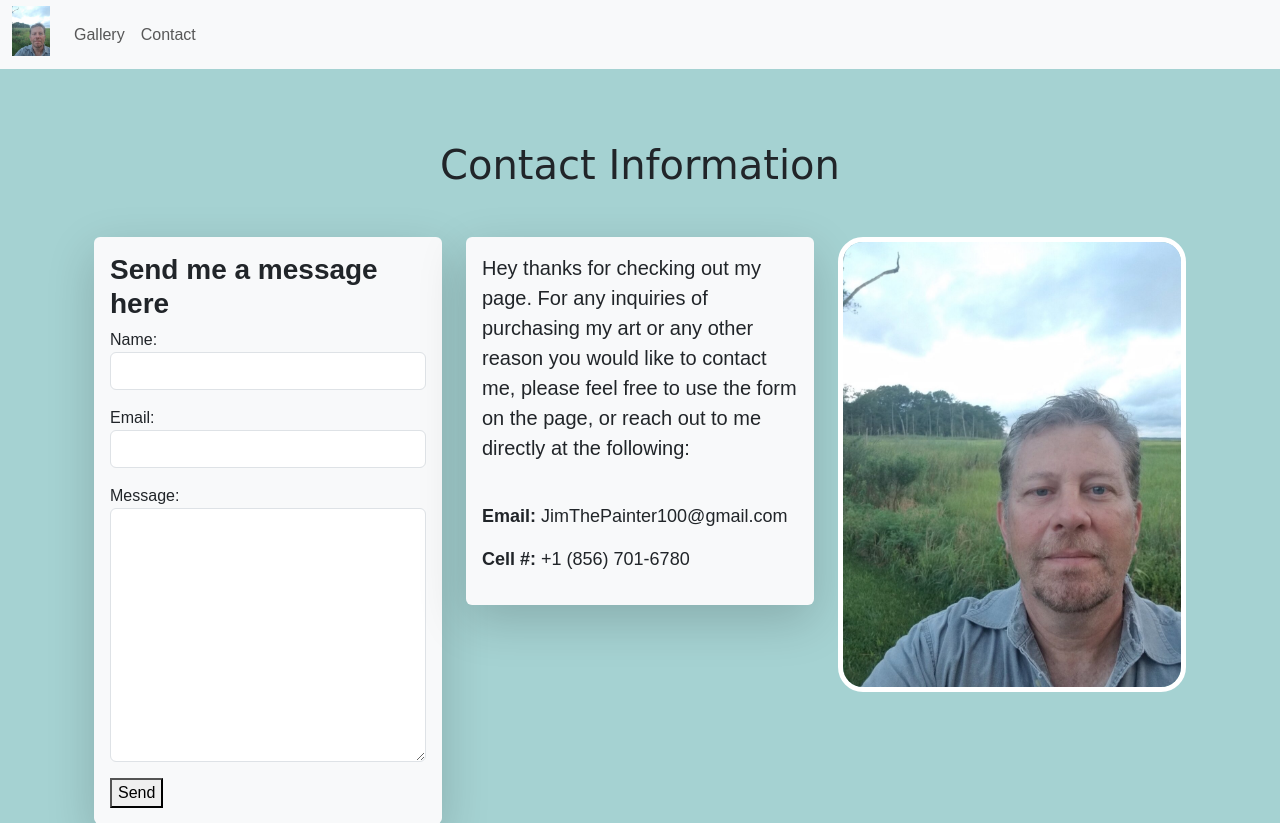
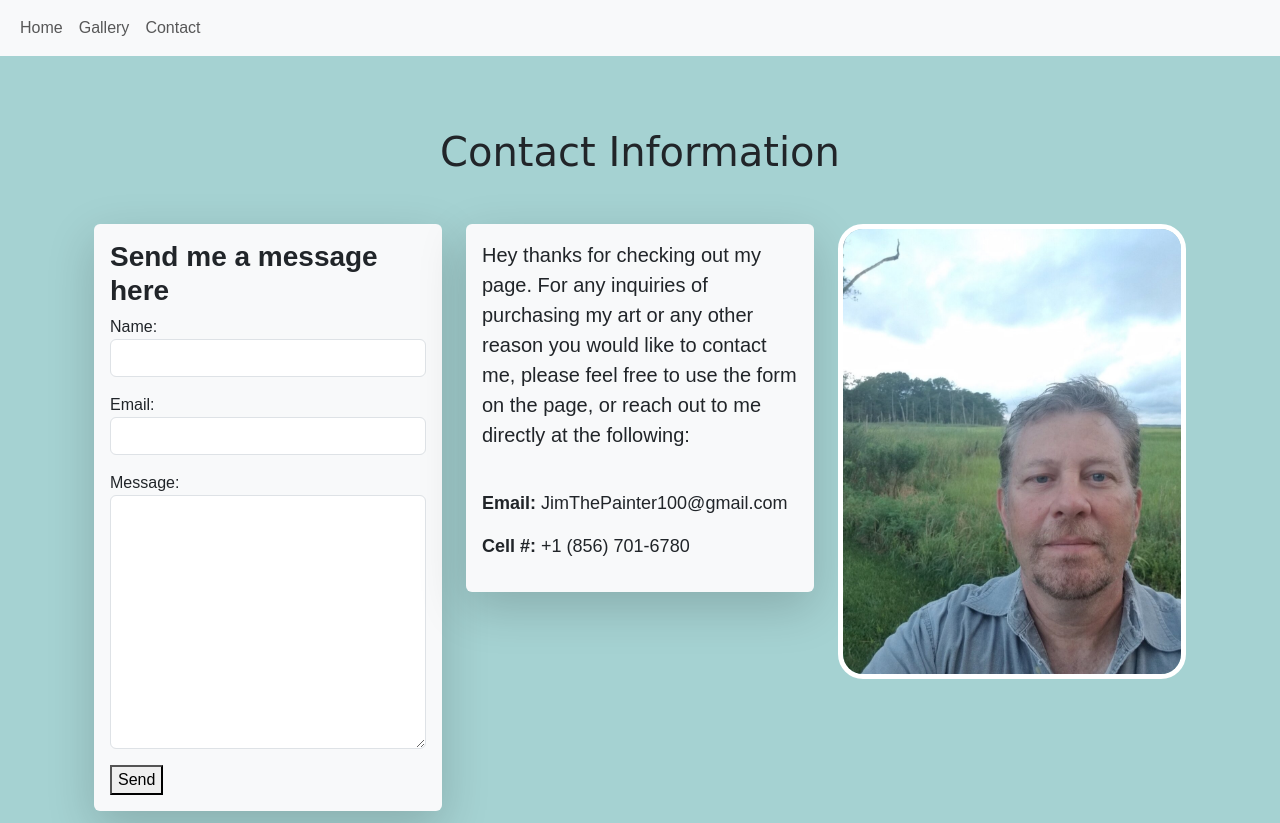
Before and after one commit to Eric-Militello/Jim-the-Artist-Django, a Django app: page /contact in a window 1280 px wide. Shown: the top 823 px of the page. Run offline with Django 4.2, Linux system fonts and the light colour scheme.

Commit message:
updated navabr

```diff
--- a/jimTheArtist/templates/navbar.html
+++ b/jimTheArtist/templates/navbar.html
@@ -1,15 +1,11 @@
 {% load static %}
 <nav class="navbar navbar-expand-lg navbar-light bg-light">
     <div class="container-fluid">
-      <a class="navbar-brand" rel="home" href="{% url 'home' %}" title="Buy Sell Rent Everyting">
-        <img style="max-height:50px; margin-top: -7px;"
-             src="{% static 'imgs/selfie.jpg' %}">
-      </a>
-      <button class="navbar-toggler" type="button" data-bs-toggle="collapse" data-bs-target="#navbarSupportedContent" aria-controls="navbarSupportedContent" aria-expanded="false" aria-label="Toggle navigation">
-        <span class="navbar-toggler-icon"></span>
-      </button>
       <div class="collapse navbar-collapse" id="navbarSupportedContent">
         <ul class="navbar-nav me-auto mb-2 mb-lg-0">
+          <li class="nav-item">
+            <a class="nav-link" href="{% url 'home' %}">Home</a>
+          </li>
           <li class="nav-item">
             <a class="nav-link" href="{% url 'gallery' %}">Gallery</a>
           </li>
```
